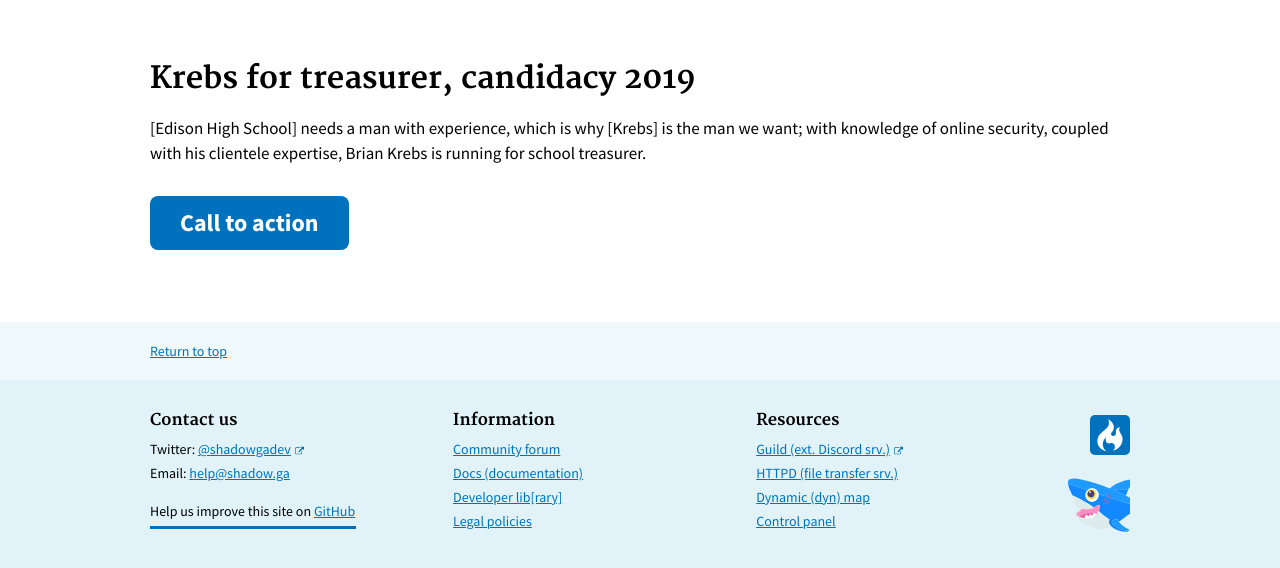
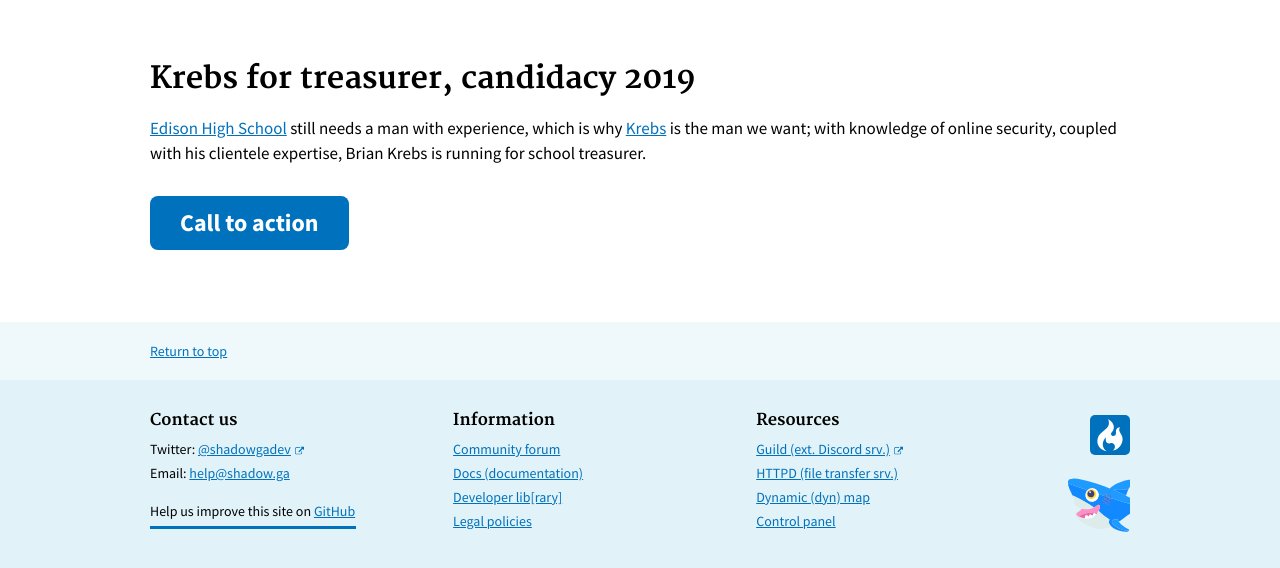
Before and after one commit to serrif/website, a Jekyll site: the page built from main/home.md, in a window 1280 px wide. Shown: the part 400-968 px from the top of the page. Built offline with Jekyll 4.4.1, drawn with Linux system fonts in a browser that asks for light colours.

Commit message:
Update home.md

```diff
--- a/main/home.md
+++ b/main/home.md
@@ -15,6 +15,6 @@ hero:
 
 ## Krebs for treasurer, candidacy 2019
 
-[Edison High School] needs a man with experience, which is why [Krebs] is the man we want; with knowledge of online security, coupled with his clientele expertise, Brian Krebs is running for school treasurer.
+[Edison High School](http://edison.tulsa.schooldesk.net/) still needs a man with experience, which is why [Krebs](https://krebsonsecurity.com/about/) is the man we want; with knowledge of online security, coupled with his clientele expertise, Brian Krebs is running for school treasurer.
 
 [Call to action](#){: .usa-button .usa-button-big }
```
